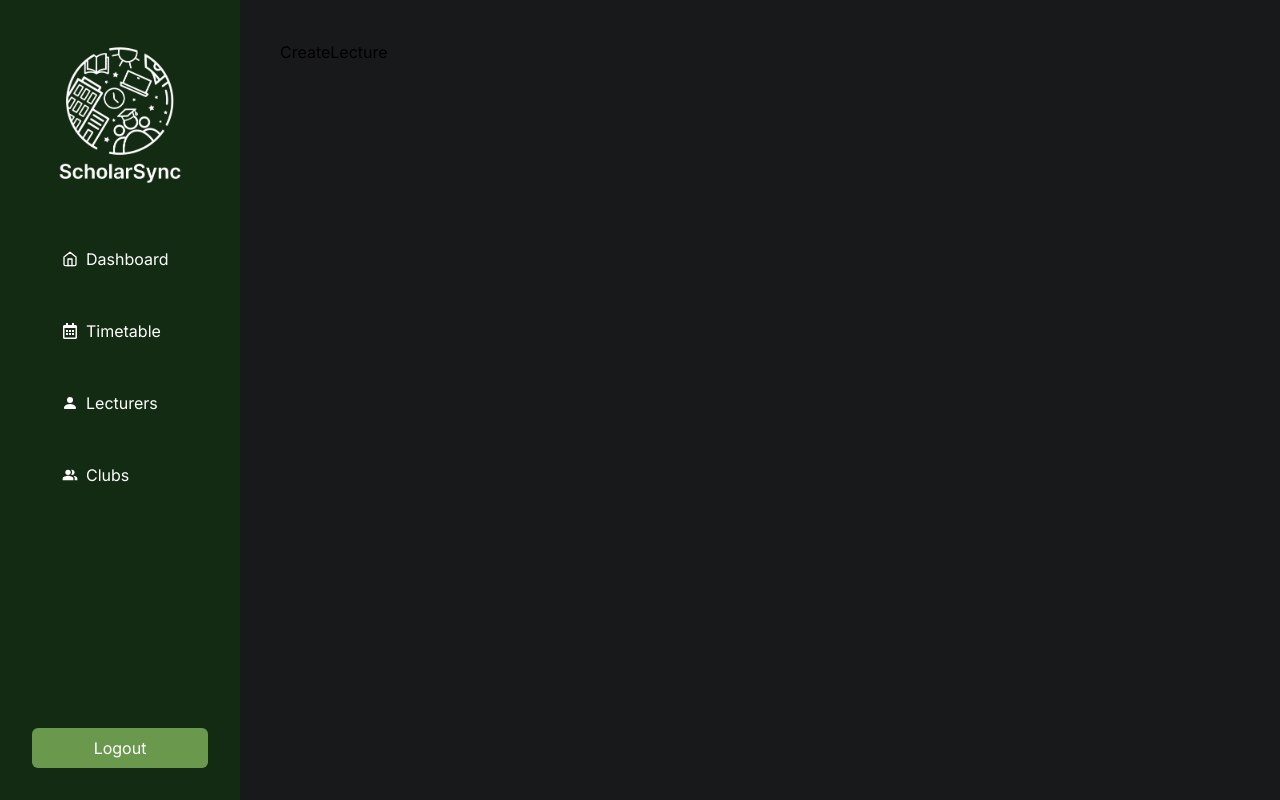
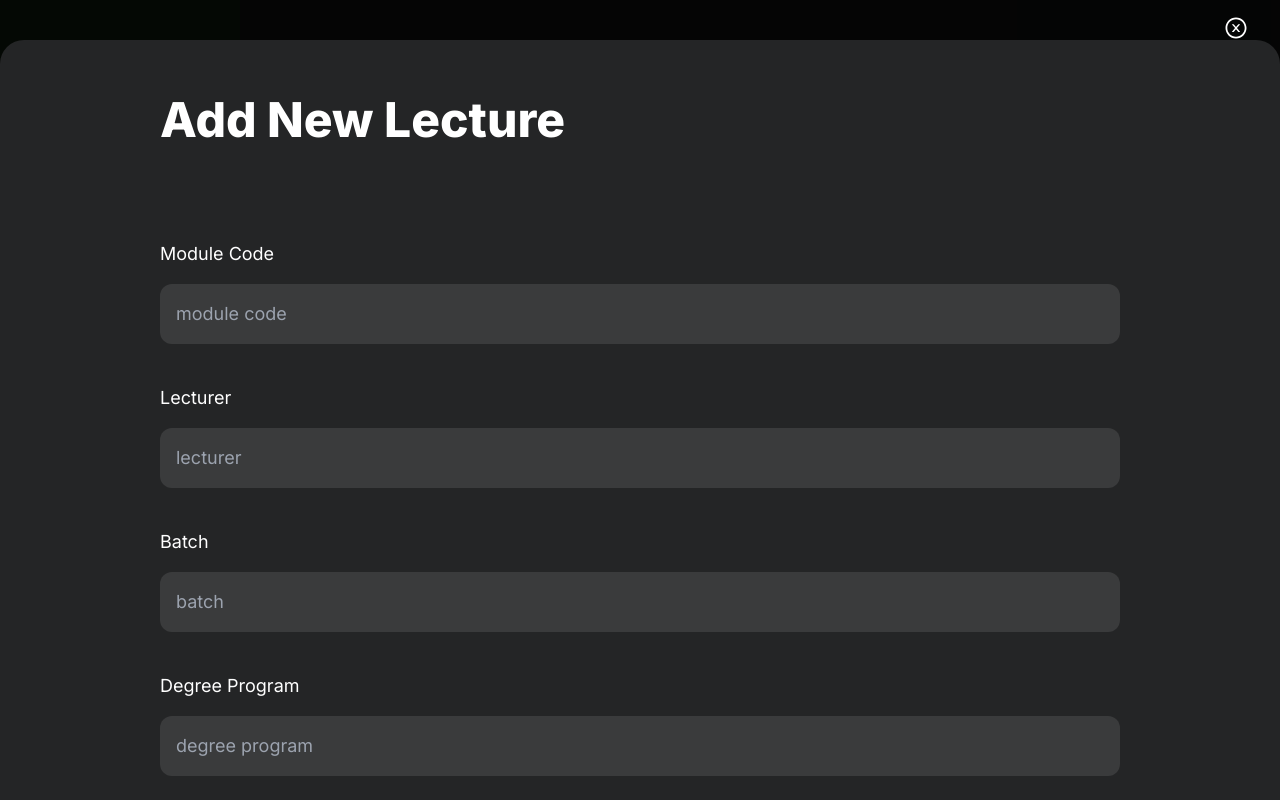
Before and after one commit to MAGHPMallawaarachchi/scholarsync-dashboard, a Next.js app: page /dashboard/timetable/create-lecture in a window 1280 px wide. Built offline with nearby package versions, Linux system fonts and the light colour scheme; no server answers.

Commit message:
feat: read and display lectures on the calendar

```diff
--- a/src/app/(client)/dashboard/timetable/create-lecture/page.tsx
+++ b/src/app/(client)/dashboard/timetable/create-lecture/page.tsx
@@ -1,9 +1,26 @@
+'use client'
+import { useAuthContext } from '@/app/(server)/context/AuthContext'
+import LectureForm from '@/components/LectureForm'
+import Modal from '@/components/Modal'
+import { useRouter } from 'next/navigation'
 import React from 'react'
 
 const CreateLecture = () => {
-  return (
-    <div>CreateLecture</div>
-  )
+  const user = useAuthContext()
+    const router = useRouter()
+
+    React.useEffect(() => {
+        if (user == null) router.push("/")
+    }, [user])
+
+    return (
+        <Modal>
+            <h3 className="md:text-5xl text-3xl font-extrabold text-left max-w-5xl w-full text-white">
+                Add New Lecture
+            </h3>
+            <LectureForm type="add"/>
+        </Modal>
+    )
 }
 
 export default CreateLecture
--- a/src/app/(server)/firebase/firestore/lecture.firestore.ts
+++ b/src/app/(server)/firebase/firestore/lecture.firestore.ts
@@ -1,26 +1,18 @@
-import {
-    getFirestore,
-    collection,
-    addDoc,
-    query,
-    where,
-    getDocs,
-    doc,
-    getDoc,
-    updateDoc,
-    deleteDoc,
-  } from 'firebase/firestore';
-import Lecture from '@/app/(server)/models/Lecture';
-import { firestore } from '../config';
+import { collection, getDocs } from "@firebase/firestore";
+import Lecture from "../../models/Lecture";
+import { firestore } from "../config";
+import { addData, deleteData, getData, updateData } from "./firestore";
 
-  // Create a new lecture
-  export async function createLecture(lecture: Lecture): Promise<void> {
+// Collection name for Lectures in Firestore
+const lectureCollection = 'lectures';
+
+// Create a new Lecture
+async function createLecture(lecture: Lecture): Promise<string | null> {
   try {
-      // Add a new document to the "lectures" collection
-      await addDoc(collection(firestore, 'lectures'), lecture);
+    return await addData(lectureCollection, lecture);
   } catch (error) {
-      console.error('Error creating lecture:', error);
-      throw error;
+    console.error('Error creating lecture: ', error);
+    return null;
   }
 }
 
@@ -30,9 +22,11 @@ import { firestore } from '../config';
     const lectures: Lecture[] = [];
     const querySnapshot = await getDocs(collection(firestore, 'lectures'));
 
-      querySnapshot.forEach((doc) => {
-        lectures.push({ id: doc.id, ...doc.data() } as Lecture);
-      });
+    for (const doc of querySnapshot.docs) {
+      const lectureData = { id: doc.id, ...doc.data() } as Lecture;
+
+      lectures.push(lectureData);
+    }
 
     return lectures;
   } catch (error) {
@@ -41,45 +35,19 @@ import { firestore } from '../config';
   }
 }
 
-  // Read a single lecture by ID
-  export async function getLectureById(id: string): Promise<Lecture | null> {
-    try {
-      const docSnapshot = await getDoc(doc(firestore, 'lectures', id));
-
-      if (docSnapshot.exists()) {
-        return { id: docSnapshot.id, ...docSnapshot.data() } as Lecture;
+// Get a Lecture by ID
+async function getLecture(lectureId: string): Promise<Lecture | null> {
+  return await getData(lectureCollection, lectureId) as Lecture;
 }
 
-      return null;
-    } catch (error) {
-      console.error('Error getting lecture by ID:', error);
-      throw error;
-    }
+// Update a Lecture by ID
+async function updateLecture(lectureId: string, newData: Lecture): Promise<boolean> {
+  return await updateData(lectureCollection, lectureId, newData);
 }
 
-  // Update an existing lecture by ID
-  export async function updateLectureById(
-    id: string,
-    updatedLecture: Partial<Lecture>
-  ): Promise<void> {
-    try {
-      const lectureRef = doc(firestore, 'lectures', id);
-
-      await updateDoc(lectureRef, updatedLecture);
-    } catch (error) {
-      console.error('Error updating lecture by ID:', error);
-      throw error;
-    }
+// Delete a Lecture by ID
+async function deleteLecture(lectureId: string): Promise<boolean> {
+  return await deleteData(lectureCollection, lectureId);
 }
 
-  // Delete a lecture by ID
-  export async function deleteLectureById(id: string): Promise<void> {
-    try {
-      const lectureRef = doc(firestore, 'lectures', id);
-
-      await deleteDoc(lectureRef);
-    } catch (error) {
-      console.error('Error deleting lecture by ID:', error);
-      throw error;
-    }
-  }
+export { createLecture, getLecture, updateLecture, deleteLecture };
--- a/src/components/CustomTimetable.tsx
+++ b/src/components/CustomTimetable.tsx
@@ -1,4 +1,5 @@
-import React from 'react'
+'use client'
+import React, { useEffect, useState } from 'react'
 import {
   Calendar as BigCalendar,
   momentLocalizer,
@@ -6,7 +7,8 @@ import {
 } from "react-big-calendar";
 import moment from "moment";
 import "react-big-calendar/lib/css/react-big-calendar.css";
-import { events } from '@/constants';
+import { getAllLectures } from '@/app/(server)/firebase/firestore/lecture.firestore';
+import Button from './Button';
 
 moment.locale("en-GB");
 const localizer = momentLocalizer(moment);
@@ -36,8 +38,29 @@ const combinedStyles = {
   ...styles.timeSlot,
 };
 
+const CustomTimetable = () => {
+  const [events, setEvents] = useState([]);
 
-const CustomTimetable = () => {
+  useEffect(() => {
+    async function fetchAndSetEvents() {
+      try {
+        const lectures = await getAllLectures();
+
+        const lectureEvents = lectures.map((lecture) => ({
+          start: moment(lecture.startTime).toDate(),
+          end: moment(lecture.endTime).toDate(),
+          title: `${lecture.moduleCode} ${lecture.batch} ${lecture.lecturer} ${lecture.lectureHall}`,
+        }));
+
+        setEvents(lectureEvents as any);
+      } catch (error) {
+        console.error('Error fetching lectures:', error);
+      }
+    }
+
+    fetchAndSetEvents();
+  }, []);
+
   return (
     <div style={combinedStyles}>
       <BigCalendar
@@ -54,6 +77,7 @@ const CustomTimetable = () => {
         max={new Date(today.getFullYear(), today.getMonth(), today.getDate(), 17, 0, 0)}
       />
     </div>
+
   );
 }
 
--- /dev/null
+++ b/src/components/LectureForm.tsx
@@ -0,0 +1,136 @@
+'use client'
+import { createLecture, updateLecture } from '@/app/(server)/firebase/firestore/lecture.firestore'
+import Lecture from '@/app/(server)/models/Lecture'
+import React, { useState } from 'react'
+import FormField from './FormField'
+import Button from './Button'
+import { AiFillPlusCircle } from 'react-icons/ai'
+import moment from 'moment'
+
+type Props = {
+    type: string
+    lecture? : Lecture
+}
+
+const LectureForm = ({type, lecture}:Props) => {
+    const handleFormSubmit = async (e: React.FormEvent) => {
+        e.preventDefault();
+
+        setIsSubmitting(true);
+
+        try {
+            if (type === "add") {
+                // add a new lecture
+                await createLecture(form as Lecture);
+                alert("lecture added successfully!");
+
+                // Clear the form fields
+                setForm({
+                    id: "",
+                    moduleCode: "",
+                    lecturer: "",
+                    batch: "",
+                    degreeProgram: "",
+                    lectureHall: "",
+                    day: "",
+                    startTime: "",
+                    endTime: "",
+                });
+            }
+            if (type === "edit") {
+                await updateLecture(lecture?.id as string, form as Lecture);
+                alert("Lecture details updated successfully!");
+            }
+        } catch (error) {
+            alert(`Failed to ${type === "add" ? "add" : "edit"} lecture. Try again!`);
+        } finally {
+            setIsSubmitting(false);
+        }
+    };
+
+    const handleStateChange = (fieldName: string, value: string) => {
+        setForm((prevState) => ({ ...prevState, [fieldName]: value }));
+    };
+
+    const [isSubmitting, setIsSubmitting] = useState(false);
+
+    const [form, setForm] = useState({
+        id: lecture?.id || "",
+        moduleCode: lecture?.moduleCode || "",
+        lecturer: lecture?.lecturer || "",
+        batch: lecture?.batch || "",
+        degreeProgram: lecture?.degreeProgram || "",
+        lectureHall: lecture?.lectureHall || "",
+        day: lecture?.day || "",
+        startTime: lecture?.startTime || "",
+        endTime: lecture?.endTime || "",
+    });
+
+    return (
+        <form
+            onSubmit={handleFormSubmit}
+            className="flexStart form"
+        >
+            <FormField
+                title="Module Code"
+                state={form.moduleCode}
+                placeholder="module code"
+                setState={(value) => handleStateChange('moduleCode', value)}
+            />
+            <FormField
+                title="Lecturer"
+                state={form.lecturer}
+                placeholder="lecturer"
+                setState={(value) => handleStateChange('lecturer', value)}
+            />
+            <FormField
+                title="Batch"
+                state={form.batch}
+                placeholder="batch"
+                setState={(value) => handleStateChange('batch', value)}
+            />
+            <FormField
+                title="Degree Program"
+                state={form.degreeProgram}
+                placeholder="degree program"
+                setState={(value) => handleStateChange('degreeProgram', value)}
+            />
+            <FormField
+                title="Lecture Hall"
+                state={form.lectureHall}
+                placeholder="lecture hall"
+                setState={(value) => handleStateChange('lectureHall', value)}
+            />
+            <FormField
+                title="Start Time"
+                type="datetime-local"
+                state={moment(form.startTime).format("YYYY-MM-DDTHH:mm")}
+                placeholder="start time"
+                setState={(value) => handleStateChange('startTime', value)}
+            />
+            <FormField
+                title="End Time"
+                type="datetime-local"
+                state={moment(form.endTime).format("YYYY-MM-DDTHH:mm")}
+                placeholder="end time"
+                setState={(value) => handleStateChange('endTime', value)}
+            />
+
+            <div className="flex justify-center items-center w-full">
+                <Button
+                    title={
+                        isSubmitting
+                            ? `${type === 'add' ? 'Adding New Lecture' : 'Editing Lecture'}`
+                            : `${type === 'add' ? 'Add New Lecture' : 'Edit Lecture'}`
+                    }
+                    type="submit"
+                    leftIcon={<AiFillPlusCircle size="20" />}
+                    isSubmitting={isSubmitting}
+                />
+            </div>
+
+        </form>
+    )
+}
+
+export default LectureForm
--- a/tailwind.config.ts
+++ b/tailwind.config.ts
@@ -28,4 +28,4 @@ const config: Config = {
   },
   plugins: [],
 }
-export default config;
+export default config
```
Lines whose indentation alone changed are shown as unchanged.
